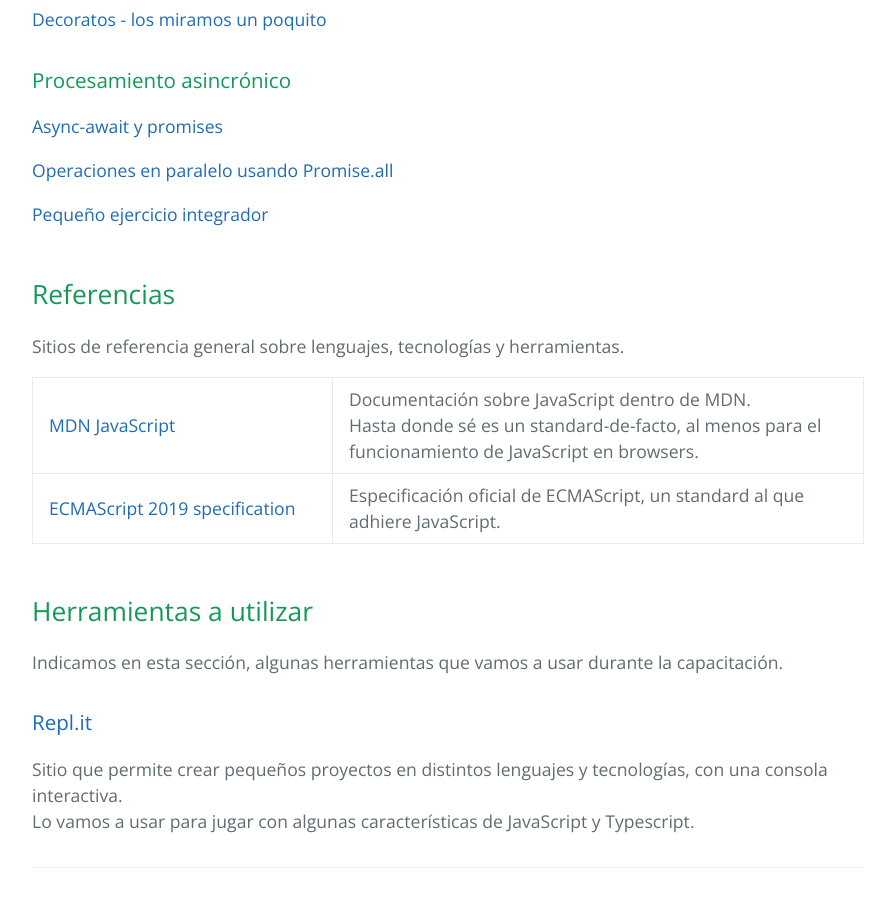
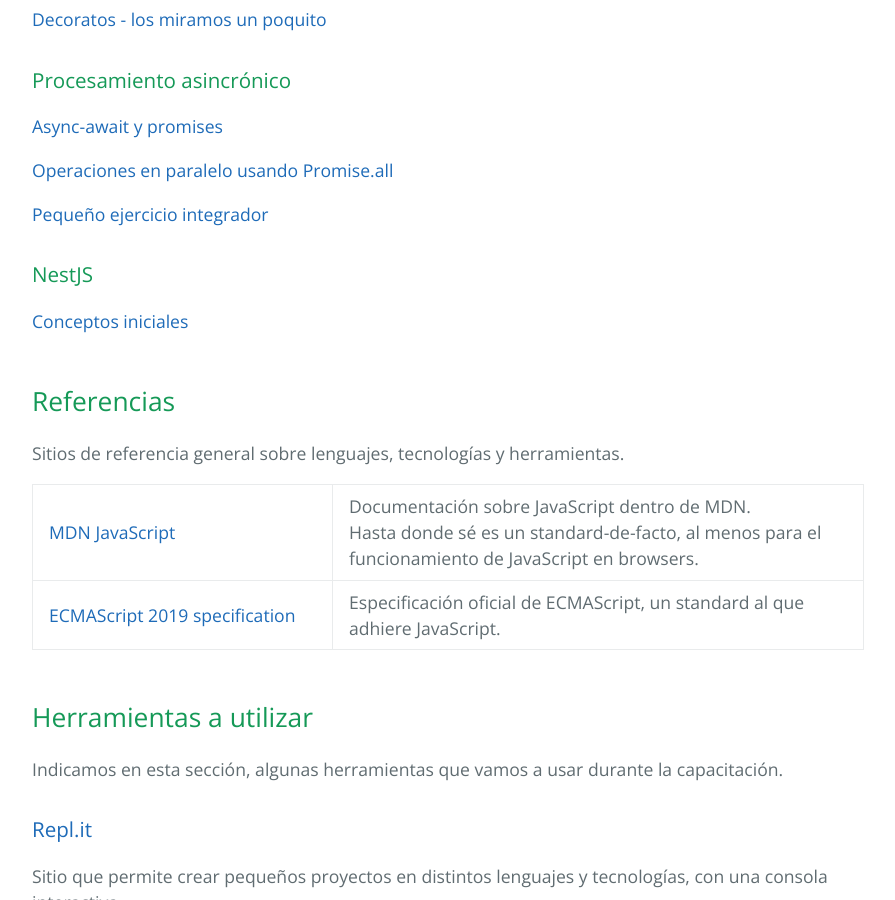
Before and after one commit to clombardi/bdsol-capacitacion-desarrollo, a Jekyll site: the page built from index.md, in a window 1280 px wide and 900 px high, scrolled down 1007 px. Shown: the whole window, without its empty margins (192-1087 px from the left). Built offline with Jekyll 4.4.1, drawn with Linux system fonts in a browser that asks for light colours; our own code applies the rules of GitHub Pages for plain Markdown files.

Commit message:
nestjs basics - inicializado

```diff
--- a/index.md
+++ b/index.md
@@ -35,6 +35,10 @@ La intención de este sitio es acompañar a la capacitación sobre temas de prog
 
 [Pequeño ejercicio integrador](./async/ejercicio-integrador.md)
 
+
+### NestJS
+[Conceptos iniciales](./nestjs-basics/conceptos-iniciales.md)
+
 ## Referencias
 Sitios de referencia general sobre lenguajes, tecnologías y herramientas.
 
```
Also changed, not shown: nestjs-basics/conceptos-iniciales.md (added, +5 -0 lines).
